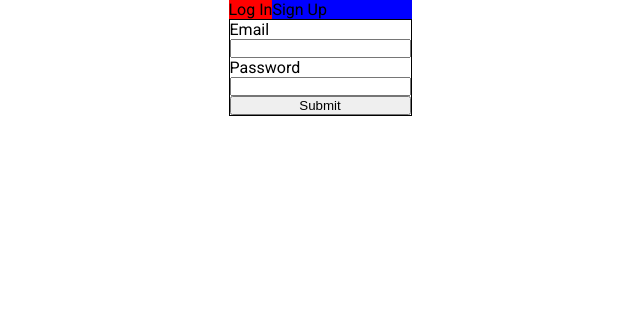
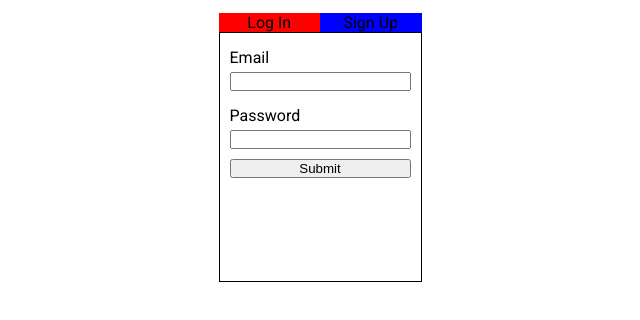
Before and after one commit to chingu-voyages/v8-geckos-team-05, a React (Create React App) app in the folder skill-trade-client/: page /login in a window 1280 px wide. Shown: the top 320 px of the page, without its empty margins (320-960 px from the left). Built offline with nearby package versions, Linux system fonts and the light colour scheme.

Commit message:
slight refactoring of react code

```diff
--- a/skill-trade-client/src/components/LoginSignup/LoginSignup.js
+++ b/skill-trade-client/src/components/LoginSignup/LoginSignup.js
@@ -3,29 +3,26 @@ import LoginView from "./LoginView";
 import SignupView from "./SignupView";
 
 class LoginSignup extends Component {
-  constructor(props) {
-    super(props);
-    this.state = {
-      emailValue: "",
-      passwordValue: "",
-      secondPasswordValue: "",
-      tabNumber: 1
-    };
-  }
+  state = {
+    emailValue: "",
+    passwordValue: "",
+    secondPasswordValue: "",
+    tabNumber: 1
+  };
 
   handleInput = inputName => event => {
-    if (inputName === "email") {
-      this.setState({
-        emailValue: event.target.value
-      });
-    } else if (inputName === "password") {
-      this.setState({
-        passwordValue: event.target.value
-      });
-    } else {
-      this.setState({
-        secondPasswordValue: event.target.value
-      });
+    switch (inputName) {
+      case "email":
+        this.setState({ emailValue: event.target.value });
+        break;
+      case "password":
+        this.setState({ passwordValue: event.target.value });
+        break;
+      case "secondPassword":
+        this.setState({ secondPasswordValue: event.target.value });
+        break;
+      default:
+        console.log("Error in handling input");
     }
   };
 
@@ -33,11 +30,11 @@ class LoginSignup extends Component {
     const otherTabNumber = Number(e.target.id) === 1 ? 2 : 1;
     const otherTab = document.getElementById(`${otherTabNumber}`);
 
-    e.target.classList.add('activeTab');
-    e.target.classList.remove('inactiveTab');
+    e.target.classList.add("activeTab");
+    e.target.classList.remove("inactiveTab");
 
-    otherTab.classList.add('inactiveTab');
-    otherTab.classList.remove('activeTab');
+    otherTab.classList.add("inactiveTab");
+    otherTab.classList.remove("activeTab");
 
     this.setState({
       emailValue: "",
@@ -48,15 +45,16 @@ class LoginSignup extends Component {
   };
 
   handleConfirmPassword = e => {
+    e.preventDefault();
+
+    const { passwordValue, secondPasswordValue } = this.state;
     const regex = /.*\s.*/;
-    if (
-      regex.test(this.state.passwordValue) ||
-      regex.test(this.state.secondPasswordValue)
-    ) {
+
+    if (regex.test(passwordValue) || regex.test(secondPasswordValue)) {
       alert("no spaces allowed");
     }
-    e.preventDefault();
-    if (this.state.passwordValue !== this.state.secondPasswordValue) {
+
+    if (passwordValue !== secondPasswordValue) {
       alert("passwords don't match");
     }
   };
--- a/skill-trade-client/src/components/LoginSignup/LoginView.js
+++ b/skill-trade-client/src/components/LoginSignup/LoginView.js
@@ -6,18 +6,18 @@ const LoginView = ({ handleInput, passwordValue, emailValue }) => {
       <form action="" className="loginView__form">
         <label htmlFor="email">Email</label>
         <input
-          className="loginView__form--emailInput"
+          className="loginView__form__input loginView__form__input--email"
           type="email"
           value={emailValue}
-          onChange={handleInput('email')}
+          onChange={handleInput("email")}
           name="email"
         />
         <label htmlFor="password">Password</label>
         <input
-          className="loginView__form--passwordInput"
+          className="loginView__form__input loginView__form__input--password"
           type="password"
           value={passwordValue}
-          onChange={handleInput('password')}
+          onChange={handleInput("password")}
           name="password"
         />
         <input type="submit" value="Submit" />
--- a/skill-trade-client/src/components/LoginSignup/SignupView.js
+++ b/skill-trade-client/src/components/LoginSignup/SignupView.js
@@ -16,7 +16,7 @@ const SignupView = ({
       >
         <label htmlFor="email">Email</label>
         <input
-          className="signupView__form--emailInput"
+          className="signupView__form__input signupView__form__input--email"
           type="email"
           value={emailValue}
           onChange={handleInput("email")}
@@ -24,7 +24,7 @@ const SignupView = ({
         />
         <label htmlFor="password">Password</label>
         <input
-          className="signupView__form--passwordInput"
+          className="signupView__form__input signupView__form__input--password"
           type="password"
           value={passwordValue}
           onChange={handleInput("password")}
@@ -32,7 +32,7 @@ const SignupView = ({
         />
         <label htmlFor="confirmPassword">Confirm Password</label>
         <input
-          className="signupView__form--passwordInput"
+          className="signupView__form__input signupView__form__input--password"
           type="password"
           value={secondPasswordValue}
           onChange={handleInput("secondPassword")}
--- a/skill-trade-client/src/index.css
+++ b/skill-trade-client/src/index.css
@@ -377,39 +377,51 @@ body {
 
 .loginComponent {
   display: flex;
+  margin: 1vw 0 0 0;
   justify-content: center; }
   .loginComponent__container {
     display: flex;
-    height: 100vh;
     flex-direction: column; }
+  .loginComponent__button {
+    text-align: center; }
     .loginComponent__buttonContainer {
       display: flex;
-    justify-content: space-evenly;
-    align-content: stretch;
+      justify-items: space-evenly;
       background: green;
       width: 100%; }
-  .loginComponent__button--loginTab {
+    .loginComponent__button--logInTab {
       flex: 1; }
     .loginComponent__button--signUpTab {
       flex: 1; }
 
 .loginView {
   display: flex;
-  flex-direction: column; }
+  flex-direction: column;
+  height: 500px; }
   .loginView__form {
     display: flex;
     flex-direction: column;
-    max-width: 200px;
+    padding: 10px;
+    height: 50%;
     border: 1px solid black; }
+    .loginView__form__input {
+      margin: 5px 0px 10px 0px; }
+    .loginView__form > label {
+      margin-top: 5px; }
 
 .signupView {
   display: flex;
-  flex-direction: column; }
+  flex-direction: column;
+  height: 500px; }
   .signupView__form {
     display: flex;
     flex-direction: column;
-    max-width: 200px;
+    padding: 10px;
     border: 1px solid black; }
+    .signupView__form__input {
+      margin: 5px 0px 10px 0px; }
+    .signupView__form > label {
+      margin-top: 5px; }
 
 .activeTab {
   background: red; }
--- a/skill-trade-client/src/sass/components/_loginSignup.scss
+++ b/skill-trade-client/src/sass/components/_loginSignup.scss
@@ -1,24 +1,24 @@
 .loginComponent {
     display: flex;
+    margin: 1vw 0 0 0;
     justify-content: center;
 
     &__container {
         display: flex;
-        height: 100vh;
         flex-direction: column;
     }
 
     &__button {
+        text-align: center;
 
         &Container {
             display: flex;
-            justify-content: space-evenly;
-            align-content: stretch;
+            justify-items: space-evenly;
             background: green;
             width: 100%;
         }
 
-        &--loginTab {
+        &--logInTab {
            flex: 1;
             // width: 100%;
         }
@@ -33,24 +33,44 @@
 .loginView {
     display: flex;
     flex-direction: column;
+    height: 500px;
 
     &__form {
         display: flex;
         flex-direction: column;
-        max-width: 200px;
+        padding: 10px;
+        height: 50%;
         border: 1px solid black;
+
+        &__input {
+            margin: 5px 0px 10px 0px;
+        }
+
+        & > label {
+            margin-top: 5px;
+        }
     }
 }
 
 .signupView {
     display: flex;
     flex-direction: column;
+    height: 500px;
 
     &__form {
         display: flex;
         flex-direction: column;
-        max-width: 200px;
+        padding: 10px;
         border: 1px solid black;
+
+
+        &__input {
+            margin: 5px 0px 10px 0px;
+        }
+
+        & > label {
+            margin-top: 5px;
+        }
     }
 }
 
```
Lines whose indentation alone changed are shown as unchanged.
